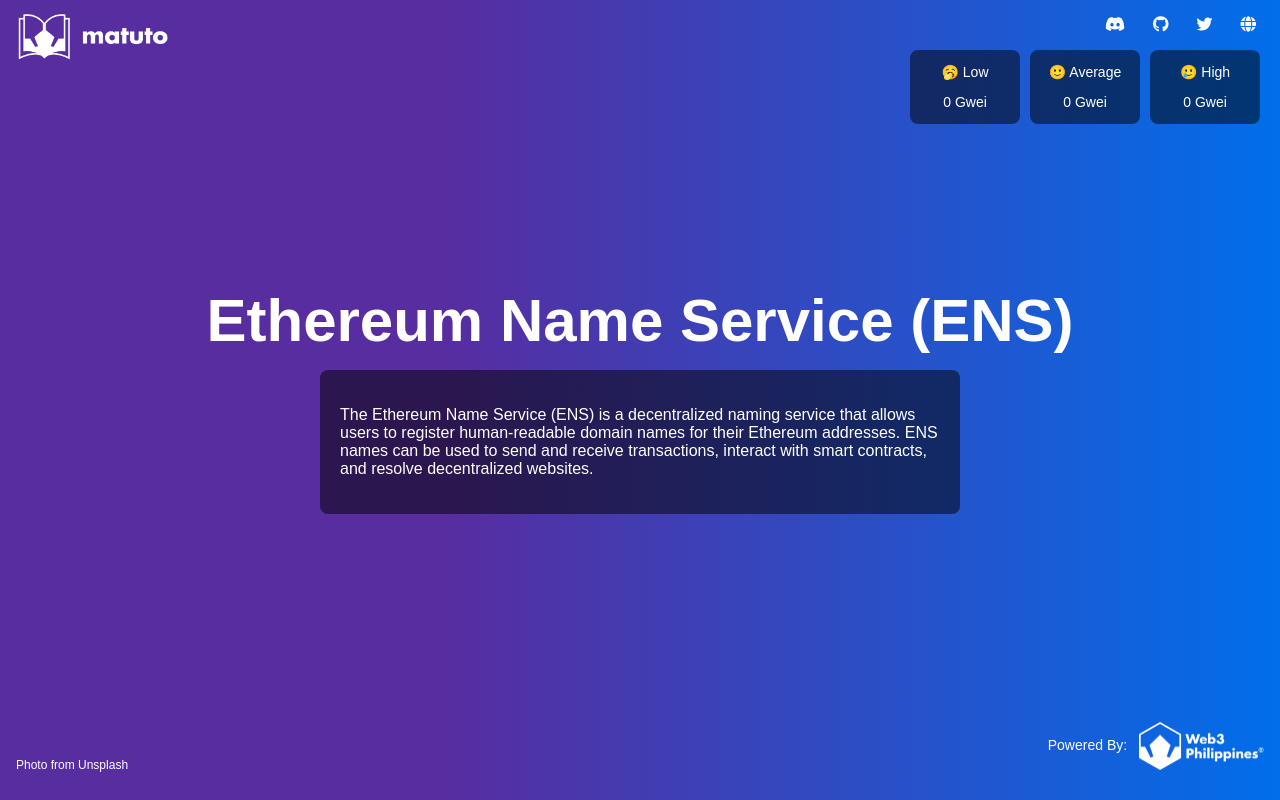
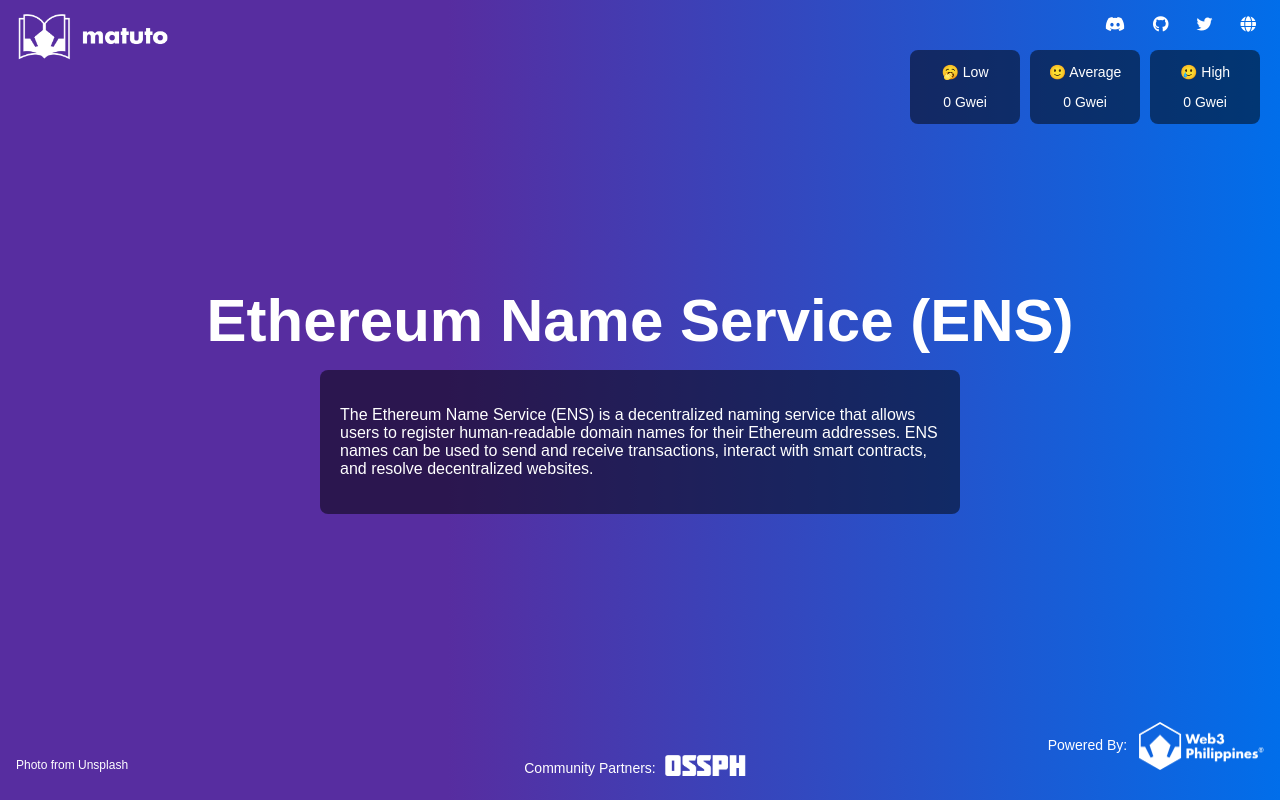
Before and after one commit to Web3Philippines/matuto, a website built with Parcel: page src/index.html in a window 1280 px wide. Built offline with nearby package versions, Linux system fonts and the light colour scheme; no server answers.

Commit message:
✨ tweak: add ossph logo

```diff
--- a/src/index.html
+++ b/src/index.html
@@ -38,6 +38,14 @@
     <div id="credits">
         <p>Photo from <a href="https://unsplash.com" target="_blank">Unsplash</a></p>
     </div>
+    <div id="partners">
+        <p>Community Partners:</p>
+        <div class="partners__container">
+            <a href="https://ossph.org" target="_blank">
+                <img src="assets/ossph.png" alt="OSSPH Logo" class="partners__logo">
+            </a>
+        </div>
+    </div>
     <div id="powered">
         <p>Powered By: <a href="https://web3philippines.org"><img src="assets/web3ph.png" alt="Web3Ph Logo" id="powered-logo"></a></p>
     </div>
--- a/src/styles.css
+++ b/src/styles.css
@@ -88,6 +88,24 @@ body {
     margin-left: 0.5rem;
     vertical-align: middle;
 }
+#partners {
+    position: absolute;
+    display: flex;
+    align-items: center;
+    justify-content: center;
+    bottom: 0;
+    left: 50%;
+    transform: translateX(-50%);
+}
+#partners p {
+    color: #fff;
+    font-family: sans-serif;
+    font-size: 14px;
+}
+#partners img {
+    width: 80px;
+    margin: 20px 10px;
+}
 #gas-tracker {
     position: absolute;
     display: flex;
```
Also changed, not shown: src/assets/ossph.png (added).
